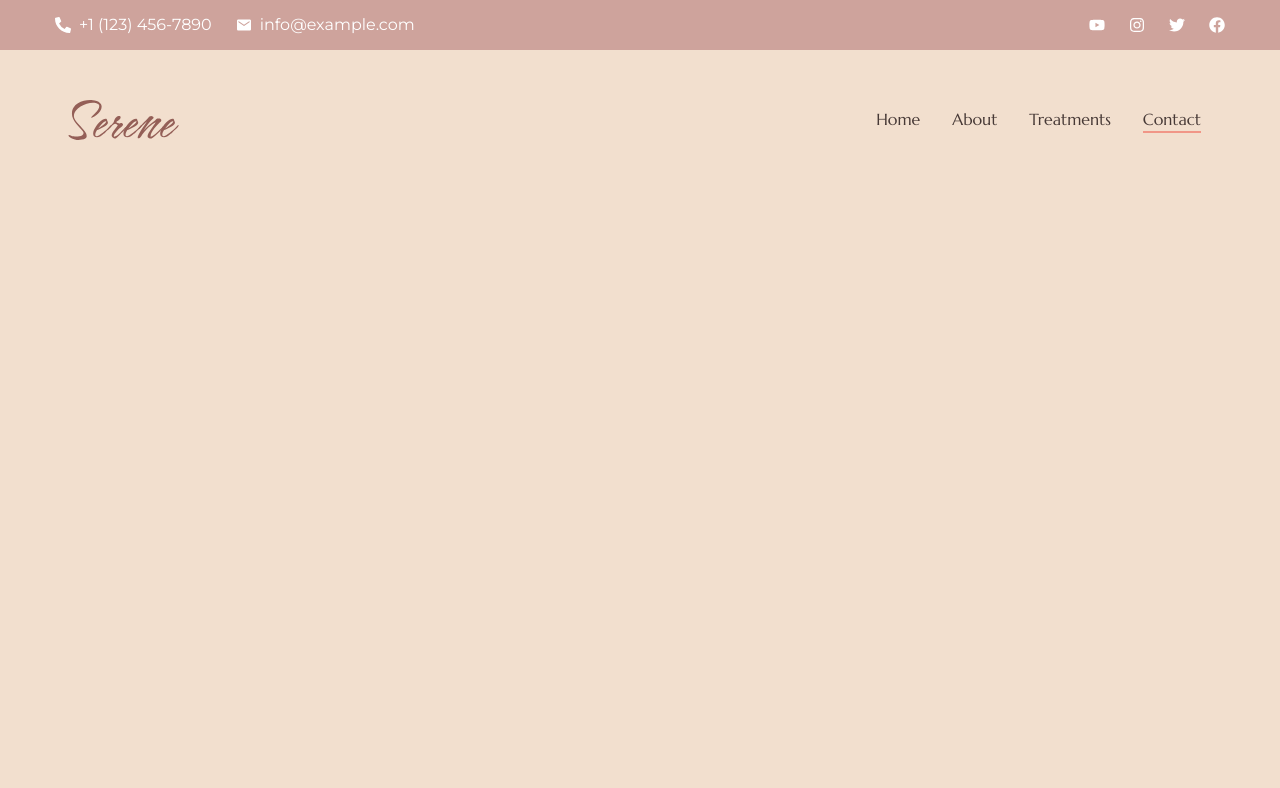
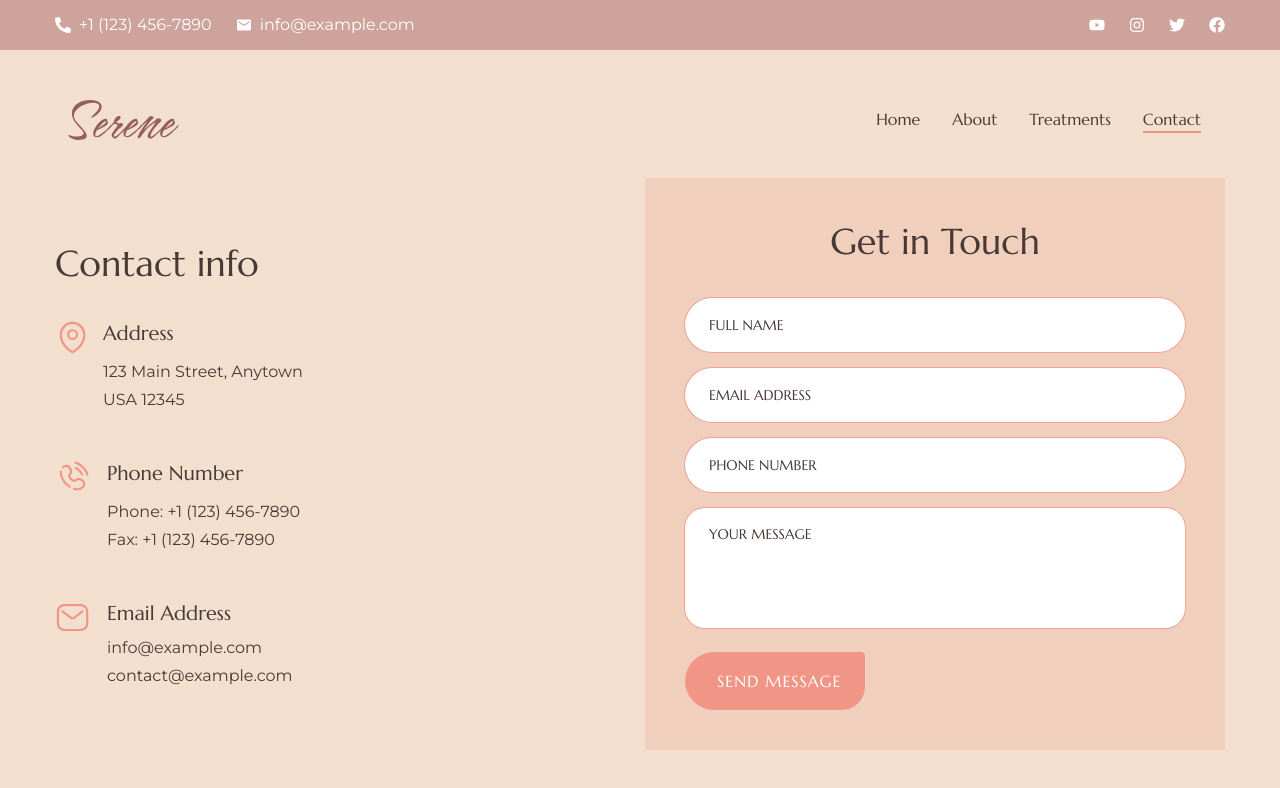
Before and after one commit to sunnysingh100/salon-project, a Next.js app: page /contact in a window 1280 px wide. Shown: the top 788 px of the page. Built offline with nearby package versions, Linux system fonts and the light colour scheme.

Commit message:
build the contact page

```diff
--- a/src/app/contact/page.tsx
+++ b/src/app/contact/page.tsx
@@ -1,7 +1,91 @@
-import React from "react";
+"use client";
+import Form from "@/components/Form";
+import {motion} from "framer-motion";
+import Image from "next/image";
 
-function page() {
-  return <div>contact</div>;
+function ContactPage() {
+  return (
+    <motion.section
+      initial={{opacity: 0}}
+      animate={{opacity: 1, transition: {delay: 2}}}
+      className="min-h-screen flex items-center overflow-x-hidden"
+    >
+      <div className="container mx-auto pt-48 pb-12 xl:pt-32 xl:pb-0">
+        <div className="flex flex-col xl:flex-row gap-12 h-full">
+          {/* text */}
+          <motion.div
+            initial={{opacity: 0, x: -60}}
+            animate={{
+              opacity: 1,
+              x: 0,
+              transition: {delay: 2, duration: 0.8, ease: "easeInOut"},
+            }}
+            className="flex flex-col flex-1 justify-center"
+          >
+            <h3 className="h3 mb-8 text-center xl:text-left">Contact info</h3>
+            {/* items */}
+            <div className="flex flex-col items-center xl:items-start gap-12">
+              {/* item */}
+              <div className="flex items-start gap-3">
+                {/* icon */}
+                <div className="w-[36px] h-[36px] relative">
+                  <Image src="/assets/contact/pin.svg" alt="icon" fill />
+                </div>
+                <div>
+                  <h4 className="h4 mb-2">Address</h4>
+                  <div className="pt-1 flex flex-col gap-1">
+                    <p>123 Main Street, Anytown</p>
+                    <p>USA 12345</p>
+                  </div>
+                </div>
+              </div>
+              {/* item */}
+              <div className="flex items-start gap-4">
+                {/* icon */}
+                <div className="w-[36px] h-[36px] relative">
+                  <Image src="/assets/contact/phone.svg" alt="icon" fill />
+                </div>
+                <div>
+                  <h4 className="h4 mb-2">Phone Number</h4>
+                  <div className="pt-1 flex flex-col gap-1">
+                    <p>Phone: +1 (123) 456-7890</p>
+                    <p>Fax: +1 (123) 456-7890</p>
+                  </div>
+                </div>
+              </div>
+              {/* item */}
+              <div className="flex items-start gap-4">
+                {/* icon */}
+                <div className="w-[36px] h-[36px] relative">
+                  <Image src="/assets/contact/email.svg" alt="icon" fill />
+                </div>
+                <div>
+                  <h4 className="h4 mb-2">Email Address</h4>
+                  <div className="flex flex-col gap-1">
+                    <p>info@example.com</p>
+                    <p>contact@example.com</p>
+                  </div>
+                </div>
+              </div>
+            </div>
+          </motion.div>
+          {/* form */}
+          <motion.div
+            initial={{opacity: 0, x: 60}}
+            animate={{
+              opacity: 1,
+              x: 0,
+              transition: {delay: 2.4, duration: 0.8, ease: "easeInOut"},
+            }}
+            className="flex-1 bg-[#f0cfbc] w-full max-w-[580px] p-10 gap-4 mx-auto xl:mx-0"
+          >
+            <h3 className="h3 mb-8 text-center">Get in Touch</h3>
+            <Form />
+          </motion.div>
+        </div>
+      </div>
+    </motion.section>
+  );
 }
 
-export default page;
+export default ContactPage;
--- /dev/null
+++ b/src/components/Form.tsx
@@ -0,0 +1,17 @@
+import React from "react";
+
+function Form() {
+  return (
+    <form className="flex flex-col gap-4">
+      <input type="text" placeholder="Full name" className="input" />
+      <input type="email" placeholder="Email address" className="input" />
+      <input type="text" placeholder="Phone number" className="input" />
+      <textarea placeholder="Your message" className="textarea mb-2" />
+      <button className="btn self-start" type="submit">
+        Send message
+      </button>
+    </form>
+  );
+}
+
+export default Form;
```
